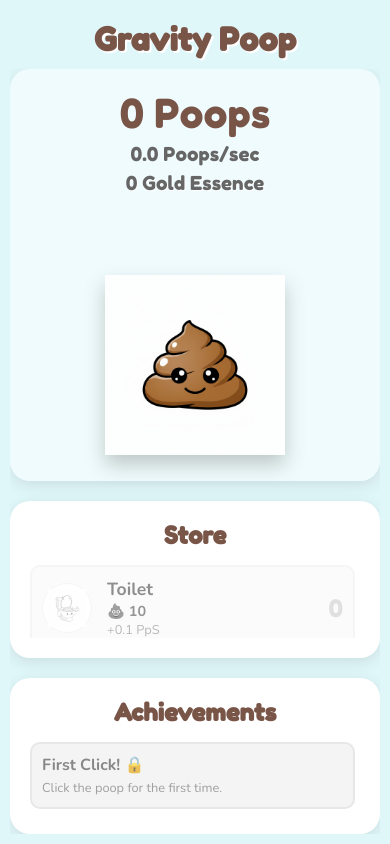
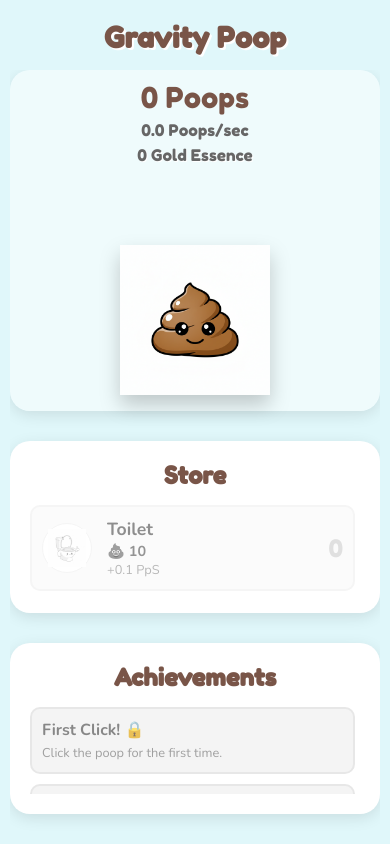
Before and after one commit to yasuji722-golden/gravity_poop-0.01, a plain HTML site: page index.html in a window 390 px wide. Drawn offline with nearby package versions, Linux system fonts and the light colour scheme.

Commit message:
0.04
0.04 iphonese3でも遊べるようにしたい

```diff
--- a/style.css
+++ b/style.css
@@ -515,20 +515,50 @@ main {
 
 /* Responsive */
 @media (max-width: 768px) {
+    body {
+        overflow: hidden;
+        /* Keep body non-scrollable */
+    }
+
     main {
         flex-direction: column;
+        padding-bottom: 10px;
     }
 
     .game-area {
-        flex: none;
+        flex: 0 0 auto;
+        /* Don't grow or shrink */
+        padding: 10px;
+        margin-bottom: 10px;
+    }
+
+    .store-area,
+    .achievements-area {
+        flex: 1;
+        /* Share remaining space */
+        min-height: 0;
+        /* Allow shrinking below content size */
+        max-height: 35vh;
+        /* Cap height as requested */
+        margin-bottom: 10px;
     }
 
     #poop-button img {
-        width: 180px;
-        height: 180px;
+        width: 150px;
+        /* Smaller poop for mobile */
+        height: 150px;
     }
 
     h1 {
-        font-size: 2rem;
+        font-size: 1.8rem;
+        margin-bottom: 5px;
+    }
+
+    .stat-box {
+        font-size: 1.8rem;
+    }
+
+    .stat-box.small {
+        font-size: 1rem;
     }
 }
```
